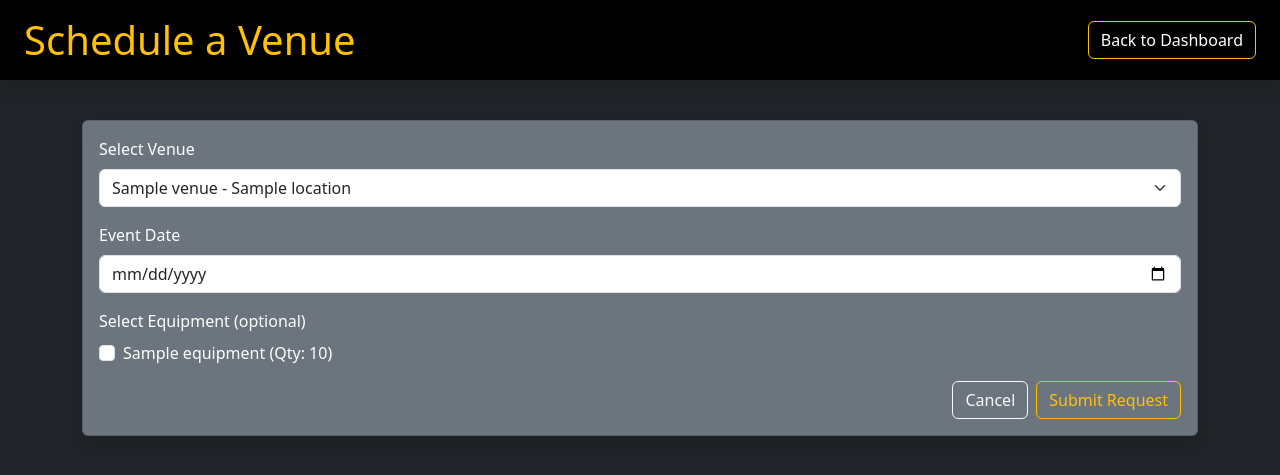
After one commit to efondo-aaronkyle/Event-Tracker, a Flask app: template templates/schedule_venue.html in a window 1280 px wide. The commit adds this page. Shown: the top 475 px of the page. Run offline with Flask 3, Linux system fonts and the light colour scheme; the template is opened without the code that fills it: most values are stand-ins (such as "Sample title", 1, 10 or a date in 2020).

Commit message:
implement scheduling venue

```diff
--- a/app.py
+++ b/app.py
@@ -46,8 +46,6 @@ def init_db():
                         created_at TIMESTAMP DEFAULT CURRENT_TIMESTAMP
                 )
         """)
-        cursor.execute("""INSERT INTO event_history (org_name, venue, date)
-VALUES ('CS', 'Aboitiz', '2025-08-01');""")
         cursor.execute('SELECT COUNT(*) FROM users')
         if cursor.fetchone()[0] == 0:
             users = [
@@ -252,6 +250,39 @@ def event_history():
 
         return render_template("event_history.html", events=events)
 
+@app.route("/schedule_venue", methods=['GET', 'POST'])
+def schedule_venue():
+        if 'user_id' not in session or session['role'] != 'org':
+                return redirect(url_for('login'))
+
+        with sqlite3.connect(DATABASE) as connection:
+                connection.row_factory = sqlite3.Row
+                cursor = connection.cursor()
+
+                cursor.execute("SELECT * FROM venues")
+                venues = cursor.fetchall()
+
+                cursor.execute("SELECT * FROM equipment")
+                equipment = cursor.fetchall()
+
+                if request.method == 'POST':
+                        venue_id = request.form['venue_id']
+                        event_date = request.form['event_date']
+                        selected_equipment = request.form.getlist('equipment')
+
+                        cursor.execute("SELECT name FROM venues WHERE id = ?", (venue_id,))
+                        venue_name = cursor.fetchone()['name']
+
+                        cursor.execute("""
+                                INSERT INTO event_history (org_name, venue, date)
+                                VALUES (?, ?, ?)
+                        """, (session['username'], venue_name, event_date))
+
+                        connection.commit()
+                        return redirect(url_for('dashboard'))
+
+        return render_template("schedule_venue.html", venues=venues, equipment=equipment)
+
 @app.route("/logout")
 def logout():
       session.clear()
--- a/templates/dashboard.html
+++ b/templates/dashboard.html
@@ -53,7 +53,7 @@
                     <div class="bg-black p-4 rounded shadow">
                         <h4 class="text-warning">Schedule Venue</h4>
                         <p>View available venues and borrow equipment</p>
-                        <a href="#" class="btn btn-outline-warning">Go to Schedule</a>
+                        <a href="{{ url_for('schedule_venue')}}" class="btn btn-outline-warning">Go to Schedule</a>
                     </div>
                 </div>
                 <div class="col-md-6">
--- /dev/null
+++ b/templates/schedule_venue.html
@@ -0,0 +1,54 @@
+<!DOCTYPE html>
+<html lang="en">
+<head>
+    <meta charset="UTF-8">
+    <meta name="viewport" content="width=device-width, initial-scale=1.0">
+    <title>Schedule Venue - Event Tracker</title>
+    <link href="https://cdn.jsdelivr.net/npm/bootstrap@5.3.3/dist/css/bootstrap.min.css" rel="stylesheet">
+</head>
+<body class="bg-dark text-white">
+    <header class="bg-black py-3 px-4 d-flex justify-content-between align-items-center fixed-top shadow">
+        <h1 class="text-warning m-0">Schedule a Venue</h1>
+        <a href="{{ url_for('dashboard') }}" class="btn btn-outline-warning text-white">Back to Dashboard</a>
+    </header>
+
+    <div class="container pt-5 mt-5">
+        <div class="card bg-secondary text-white mt-4 shadow">
+            <div class="card-body">
+                <form method="POST">
+                    <div class="mb-3">
+                        <label class="form-label">Select Venue</label>
+                        <select class="form-select" name="venue_id" required>
+                            {% for venue in venues %}
+                            <option value="{{ venue.id }}">{{ venue.name }} - {{ venue.location }}</option>
+                            {% endfor %}
+                        </select>
+                    </div>
+
+                    <div class="mb-3">
+                        <label class="form-label">Event Date</label>
+                        <input type="date" name="event_date" class="form-control" required>
+                    </div>
+
+                    <div class="mb-3">
+                        <label class="form-label">Select Equipment (optional)</label>
+                        <div class="form-check text-white">
+                            {% for eq in equipment %}
+                            <input class="form-check-input" type="checkbox" name="equipment" value="{{ eq.id }}" id="eq{{ eq.id }}">
+                            <label class="form-check-label" for="eq{{ eq.id }}">
+                                {{ eq.name }} (Qty: {{ eq.quantity }})
+                            </label><br>
+                            {% endfor %}
+                        </div>
+                    </div>
+
+                    <div class="d-flex justify-content-end">
+                        <a href="{{ url_for('dashboard') }}" class="btn btn-outline-light me-2">Cancel</a>
+                        <button type="submit" class="btn btn-outline-warning">Submit Request</button>
+                    </div>
+                </form>
+            </div>
+        </div>
+    </div>
+</body>
+</html>
```
